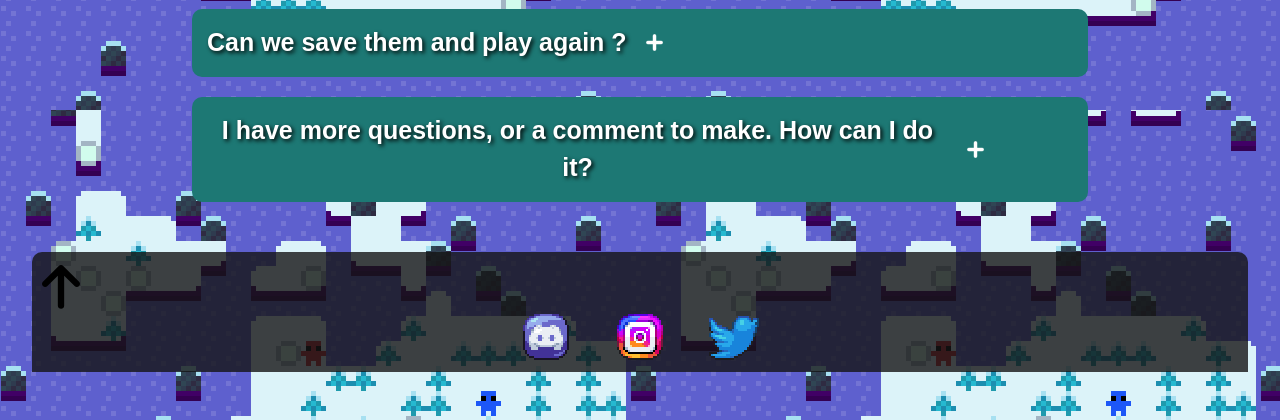
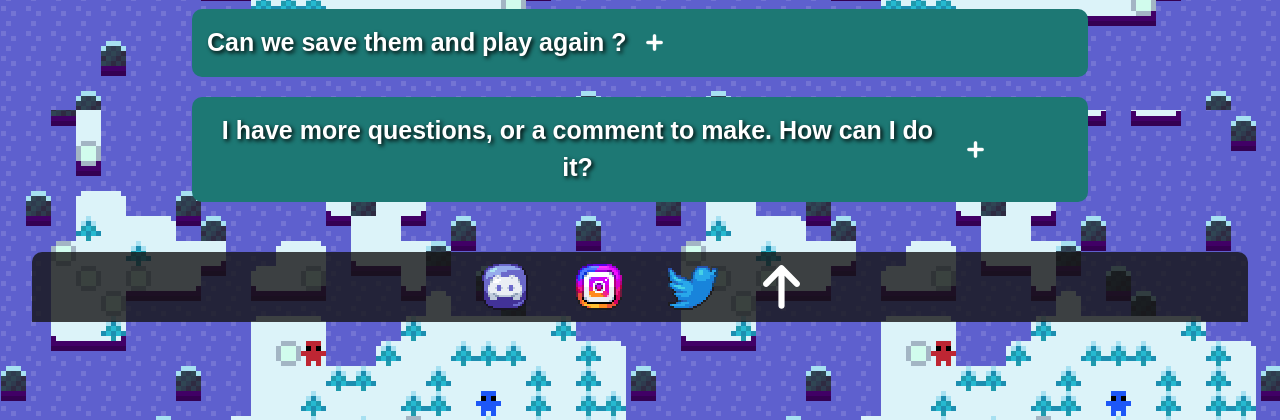
Before and after one commit to yassinechiadmi/Frozenweb, a PHP site: page /FAQ.php in a window 1280 px wide. Shown: the part 390-810 px from the top of the page. Run offline with PHP 8.4, Linux system fonts and the light colour scheme.

Commit message:
fleche up colour

```diff
--- a/include/foot.php
+++ b/include/foot.php
@@ -1,10 +1,10 @@
 <footer>
   <div class="wut">
-    <a href="#top"><img src="rs/arrow-up-solid.svg" style="max-height: 50px;"></a>
     <ul>
       <li><a href="https://discord.gg/VN5NPnjkj9" target="_blank"><img id="fb" src="rs/Discord.png" alt="discord" style="height: 50px;"></a></li>
       <li><a href="https://www.instagram.com/froz_glisse/" target="_blank"><img id="insta" src="rs/Instagram_2.png" alt="instagram" style="height: 50px;"></a></li>
       <li><a href="https://twitter.com/Froz_glisse" target="_blank"><img id="tw" src="rs/Twitter.png" alt="tweeter" style="height: 50px;"></a></li>
+      <li><a href="#top"><img src="rs/arrow-up-solid.svg" style="height: 50px; right: 0;"></a></li>
     </ul>
     <!-- <div class="text-center-p-3">
       <a class="text-dark" href="https://www.isen-lille.fr//">© Junia ISEN 2022</a>
```
Also changed, not shown: rs/arrow-up-solid.svg.
